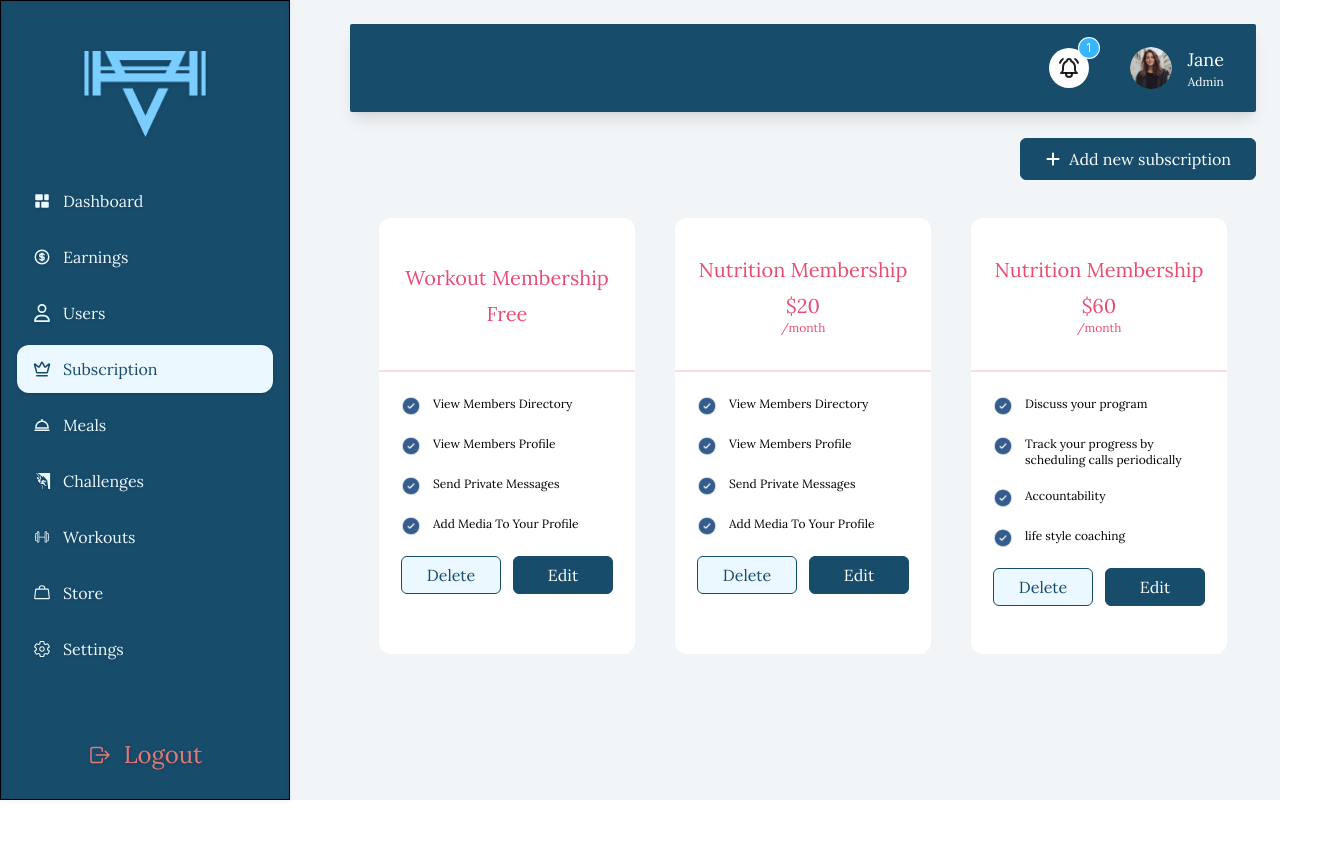
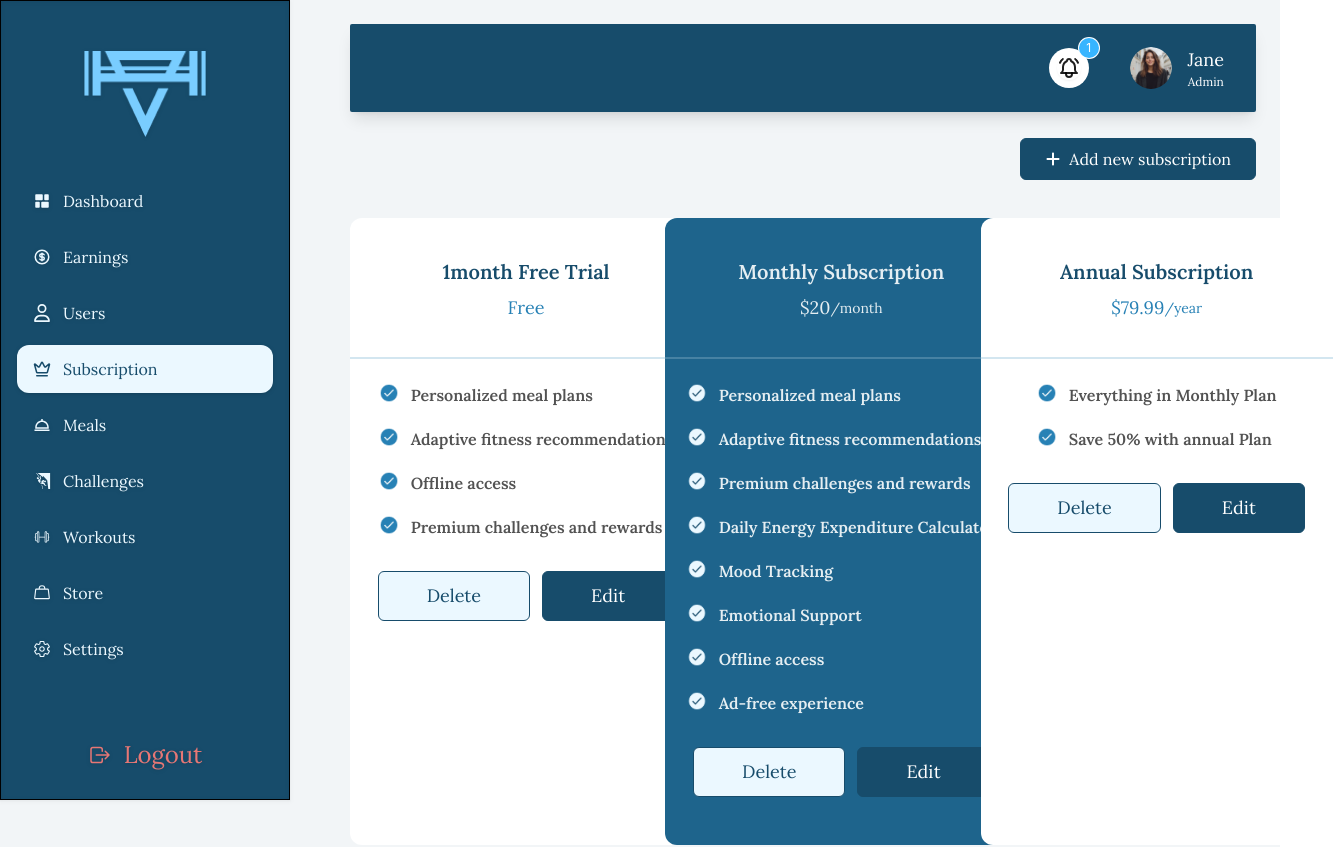
Before and after one commit to BS-Joy/zen-active-admin, a React (Vite) app: page /subscription in a window 1280 px wide. Shown: the top 847 px of the page, 1333 px wide, since content can reach past the window. Before the commit the page ends 800 px from the top, so only its background shows below. Built offline with nearby package versions, Linux system fonts and the light colour scheme.

Commit message:
subscription bg and colors changed

```diff
--- a/src/pages/Main/Subscription/Subscription.jsx
+++ b/src/pages/Main/Subscription/Subscription.jsx
@@ -1,14 +1,15 @@
 import { useState } from "react"
-import tickImg from '../../../assets/images/membership-tick.png'
+import tickImg from '../../../assets/images/check-circle.png'
+import tickImgWhite from '../../../assets/images/check-circle-white.png'
 import { FaPlus } from "react-icons/fa6";
 import { useNavigate } from "react-router-dom";
 import AddNewButton from "../../../Components/AddNewButton";
 import Swal from "sweetalert2";
 
 const plans = [
-    { id: 1, name: 'Workout Membership', price: 0, features: ['View Members Directory', 'View Members Profile', 'Send Private Messages', 'Add Media To Your Profile'] },
-    { id: 2, name: 'Nutrition Membership ', price: 20, features: ['View Members Directory', 'View Members Profile', 'Send Private Messages', 'Add Media To Your Profile'] },
-    { id: 3, name: 'Nutrition Membership', price: 60, features: ['Discuss your program', 'Track your progress by scheduling calls periodically', 'Accountability', ' life style coaching'] },
+    { id: 1, name: '1month Free Trial', price: 0, features: ['Personalized meal plans', 'Adaptive fitness recommendations', 'Offline access', 'Premium challenges and rewards'], period: 'monthly', isRecommended: false },
+    { id: 2, name: 'Monthly Subscription', price: 20, features: ['Personalized meal plans', 'Adaptive fitness recommendations', 'Premium challenges and rewards', 'Daily Energy Expenditure Calculator', 'Mood Tracking', 'Emotional Support', 'Offline access', 'Ad-free experience'], period: 'monthly', isRecommended: true },
+    { id: 3, name: 'Annual Subscription', price: 79.99, features: ['Everything in Monthly Plan', 'Save 50% with annual Plan'], period: 'yearly', isRecommended: false },
 ]
 const Subscription = () => {
     const [isLoading, setIsLoading] = useState(false)
@@ -85,25 +86,25 @@ const Subscription = () => {
                 <div className='flex items-center justify-center gap-12'>
                     <div className="grid grid-cols-1 md:grid-cols-2 lg:grid-cols-3 gap-10">
                         {plans.map((plan) => (
-                            <div key={plan.id} className="bg-white rounded-xl w-64 py-6">
-                                <div className="flex flex-col items-center justify-center text-[#EB4B73] gap-2 pb-5 border-b-2 border-b-[#EB4B73]/20 min-h-[130px]">
-                                    <h1 className="text-xl text-center">{plan.name}</h1>
-                                    <div className="flex flex-col items-center">
-                                        <div className="flex items-center text-xl">
+                            <div key={plan.id} className={`${plan.isRecommended ? 'bg-[#1E648C]' : 'bg-white'} rounded-xl w-[352px] py-6`}>
+                                <div className={`flex flex-col items-center justify-center  gap-2 pb-5 border-b-2 ${plan.isRecommended ? 'border-b-[#EBF8FF]/20' : 'border-b-[#2781B5]/20'}  min-h-[117px]`}>
+                                    <h1 className={`text-xl font-semibold text-center ${plan.isRecommended ? 'text-[#FBFDFD]/90' : 'text-[#174C6B]'}`}>{plan.name}</h1>
+                                    <div className="flex items-center">
+                                        <div className={`flex items-center text-lg ${plan.isRecommended ? 'text-[#FBFDFD]/90' : 'text-[#2781B5]'} `}>
                                             <span>{plan.price === 0 ? '' : '$'}</span>
                                             <h2>{plan.price === 0 ? 'Free' : plan.price}</h2>
                                         </div>
-                                        <span className="text-xs">{plan.price === 0 ? '' : '/month'}</span>
+                                        <span className={`text-sm ${plan.isRecommended ? 'text-[#FBFDFD]/90' : 'text-[#2781B5]'}`}>{plan.price === 0 ? '' : plan.period === 'yearly' ? '/year' : '/month'}</span>
                                     </div>
                                 </div>
-                                <div className="flex items-center justify-center py-6">
+                                <div className="flex flex-col items-center justify-center gap-8 py-6">
                                     <div className="space-y-5 flex flex-col items-start justify-center">
                                         {plan.features.map((option, i) => (
                                             <div key={i} className="flex items-start gap-3">
-                                                <img src={tickImg}
+                                                <img src={plan.isRecommended ? tickImgWhite : tickImg}
                                                     alt='Tick image' className="w-5 h-5" />
 
-                                                <h3 className="text-xs max-w-[160px]">{option}</h3>
+                                                <h3 className={`text-[16px] ${plan.isRecommended ? 'text-[#FBFDFD]/90' : 'text-[#525252]'}  font-semibold`}>{option}</h3>
                                             </div>
                                         ))}
                                         {/* {plan.options.map((option, i) => (
@@ -116,11 +117,12 @@ const Subscription = () => {
                                             />
                                             <h3 className="text-xs">{option}</h3>
                                         </div>
-                                    ))} */}
-                                        <div className="flex justify-center items-center gap-3">
-                                            <button className="px-6 py-1.5 min-w-[100px] text-center text-[#174C6B] bg-[#EBF8FF] border border-[#174C6B] rounded-md active:text-[#174C6B] hover:bg-transparent hover:text-[#174C6B] focus:outline-none focus:ring" onClick={handleDelete} >Delete</button>
-                                            <button className="px-6 py-1.5 min-w-[100px] text-center text-white bg-[#174C6B] border border-[#174C6B] rounded-md active:text-[#174C6B] hover:bg-transparent hover:text-[#174C6B] focus:outline-none focus:ring" onClick={() => navigate("/edit-subscription")}>Edit</button>
-                                        </div>
+                                        ))} */}
+
+                                    </div>
+                                    <div className="flex  items-center gap-3">
+                                        <button className="px-12 py-2.5 w-full text-center text-lg text-[#174C6B] bg-[#EBF8FF] border border-[#174C6B] rounded-md active:text-[#174C6B] hover:bg-transparent hover:text-[#174C6B] focus:outline-none focus:ring" onClick={handleDelete} >Delete</button>
+                                        <button className={`px-12 py-2.5 w-full text-center text-lg text-white bg-[#174C6B] border border-[#174C6B] rounded-md active:text-[#174C6B] hover:bg-transparent hover:text-[#174C6B] focus:outline-none focus:ring`} onClick={() => navigate("/edit-subscription")}>Edit</button>
                                     </div>
                                 </div>
                             </div>
```
Also changed, not shown: src/assets/images/check-circle-white.png (added), src/assets/images/check-circle.png (added).
